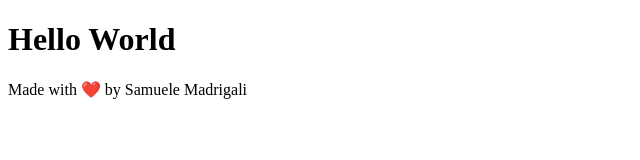
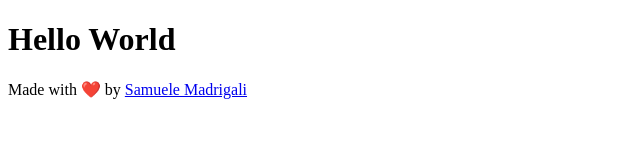
Before and after one commit to boolean-class-122/htmlcss-hello, a plain HTML site: page index.html in a window 1280 px wide. Shown: the whole page, without its empty margins (0-640 px from the left). Drawn offline with Linux system fonts and the light colour scheme.

Commit message:
feat: add github link to footer

```diff
--- a/index.html
+++ b/index.html
@@ -8,7 +8,7 @@
       <h1>Hello World</h1>
     </header>
     <footer>
-      <p>Made with ❤️ by Samuele Madrigali</p>
+      <p>Made with ❤️ by <a href="https://github.com/samuelemadrigali" target="_blank">Samuele Madrigali</a></p>
     </footer>
   </body>
 </html>
```
